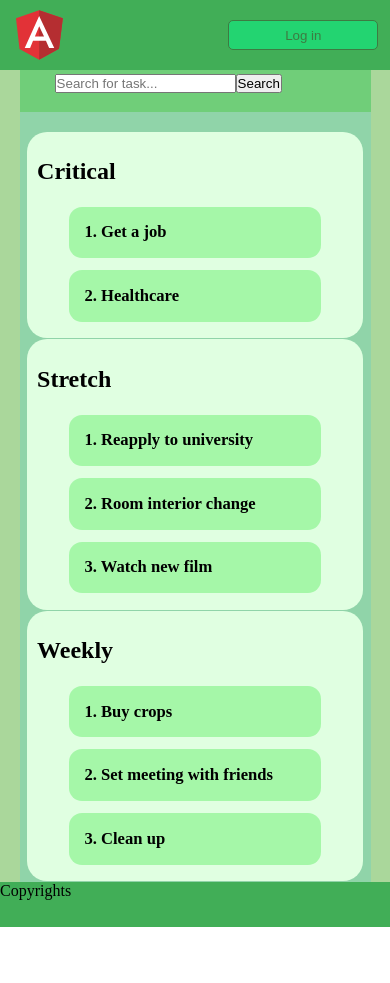
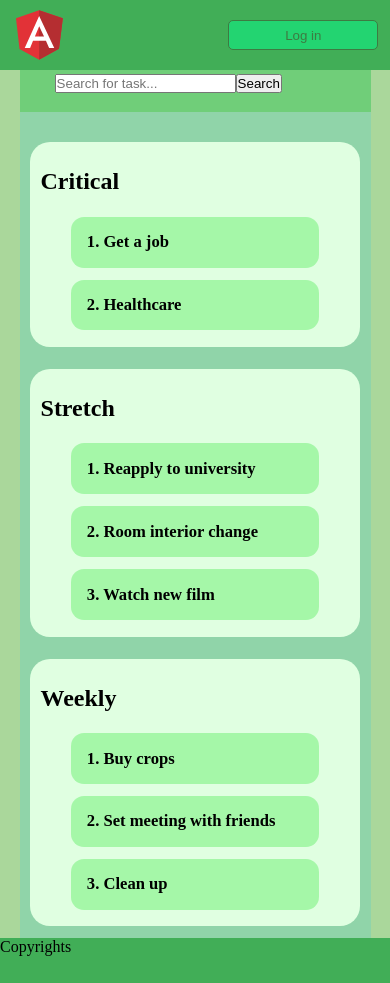
Before and after one commit to Zamtakaish/AngularJSLab, an Angular app in the folder jslab/: page / in a window 390 px wide. Before the commit the page ends 927 px from the top, so only its background shows below. Built offline with nearby package versions, Linux system fonts and the light colour scheme.

Commit message:
feat: implement search functionality

```diff
--- a/jslab/src/app/board/board.component.css
+++ b/jslab/src/app/board/board.component.css
@@ -26,7 +26,7 @@
 @media (max-width: 420px){
   .main__card-list{
     width: 90%;
-    margin: 0 2%;
+    margin: 3%;
     padding: 3%;
     display: flex;
     flex-direction: column;
--- a/jslab/src/app/board/board.component.html
+++ b/jslab/src/app/board/board.component.html
@@ -1,4 +1,5 @@
 <app-toolbar class="main__toolbar" (passEvent)="saveTerm($event)"></app-toolbar>
 <div class="main__card-list_wrapper">
-    <app-card-list class="main__card-list" *ngFor="let cardList of cardLists" [cardList] = cardList></app-card-list>
+    <app-card-list class="main__card-list" *ngFor="let cardList of cardLists"
+                   [cardList] = cardList [searchTerm]="searchTerm"></app-card-list>
 </div>
--- a/jslab/src/app/board/board.component.ts
+++ b/jslab/src/app/board/board.component.ts
@@ -17,9 +17,8 @@ export class BoardComponent implements OnInit {
   ngOnInit() {
   }
 
-  saveTerm(value){
-    this.searchTerm = value ? value : '';
-    console.log('got ' + this.searchTerm);
+  saveTerm(value) {
+    this.searchTerm = value;
   }
 
 }
--- a/jslab/src/app/board/card-list/card-list.component.html
+++ b/jslab/src/app/board/card-list/card-list.component.html
@@ -1,4 +1,5 @@
 <h4 class="main__card-list__title">{{cardList.name}}</h4>
-<app-card class="main__card-list__card_wrapper" id="{{cardList.id}}"
-          *ngFor="let card of cardList.cards"
-          [card]="card" (deleteEvent)="removeCard($event)"></app-card>
+<ng-container *ngFor="let card of cardList.cards">
+  <app-card *ngIf="isValid(card)" class="main__card-list__card_wrapper" id="{{card.id}}"
+            [card]="card" (deleteEvent)="removeCard($event)"></app-card>
+</ng-container>
--- a/jslab/src/app/board/card-list/card-list.component.ts
+++ b/jslab/src/app/board/card-list/card-list.component.ts
@@ -10,6 +10,7 @@ import ICard from "../../models/Card";
 export class CardListComponent implements OnInit, IBoard {
 
   @Input() cardList: IBoard;
+  @Input() searchTerm: string;
 
   id: string;
   name: string;
@@ -28,4 +29,8 @@ export class CardListComponent implements OnInit, IBoard {
     this.cardList.cards = this.cardList.cards.filter(item => item.id !== id);
   }
 
+  isValid(card: ICard) {
+    return this.searchTerm ? card.name.toLowerCase().includes(this.searchTerm.toLowerCase()) : true;
+  }
+
 }
--- a/jslab/src/app/board/toolbar/toolbar.component.ts
+++ b/jslab/src/app/board/toolbar/toolbar.component.ts
@@ -16,7 +16,7 @@ export class ToolbarComponent implements OnInit {
   ngOnInit() {
   }
 
-  passTerm(value: string){
+  passTerm(value: string) {
     this.passEvent.emit(value);
   }
 
```
